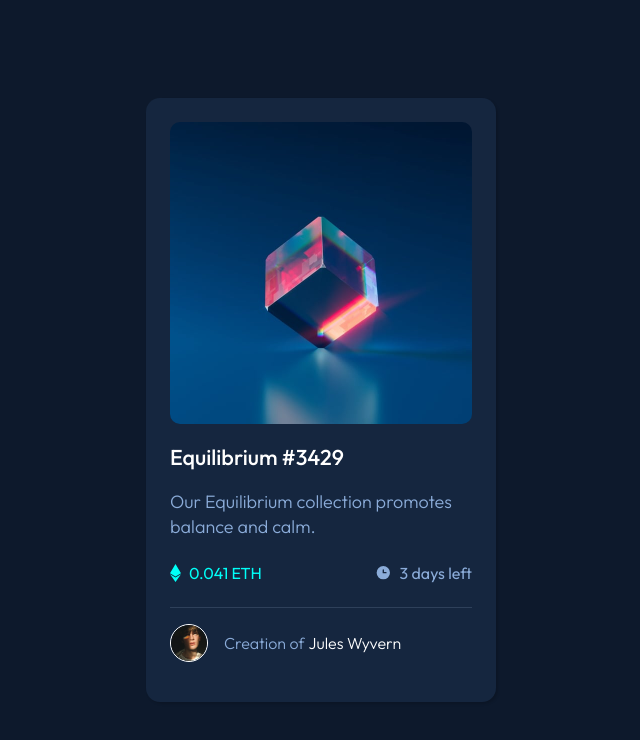
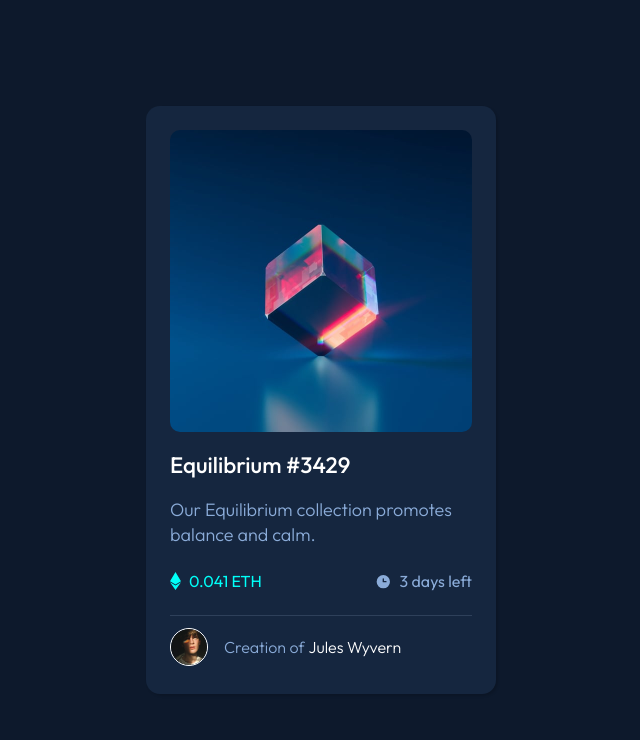
Before and after one commit to Turtlewords/nft_preview_card_component, a plain HTML site: page index.html in a window 1280 px wide. Shown: the whole page, without its empty margins (319-959 px from the left). Drawn offline with Linux system fonts and the light colour scheme.

Commit message:
reduce footer bottom padding

```diff
--- a/styles.css
+++ b/styles.css
@@ -77,7 +77,7 @@ body {
     display: flex;
     align-items: center;
     gap: 1rem;
-    padding: 1rem 0;
+    padding: .75rem 0 .25rem;
 }
 
 .footer__copy {
@@ -90,7 +90,7 @@ body {
 
 .content__title {
     color: white;
-    font-size: 1.35rem;
+    font-size: 1.4rem;
     font-weight: 500;
 }
 
```
